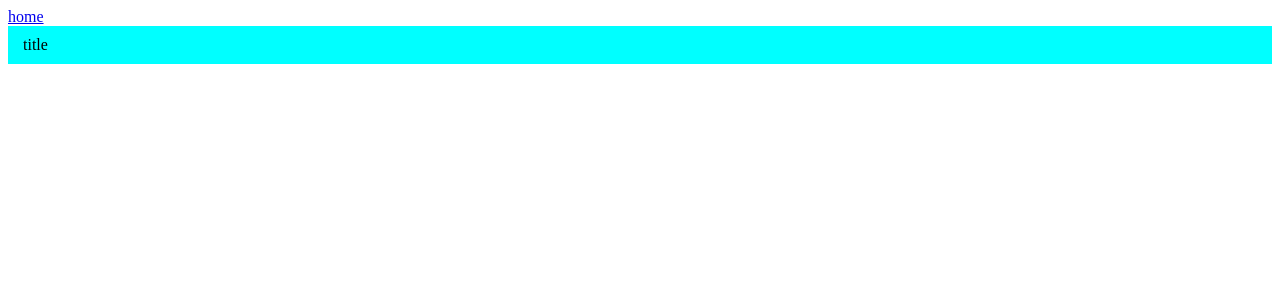
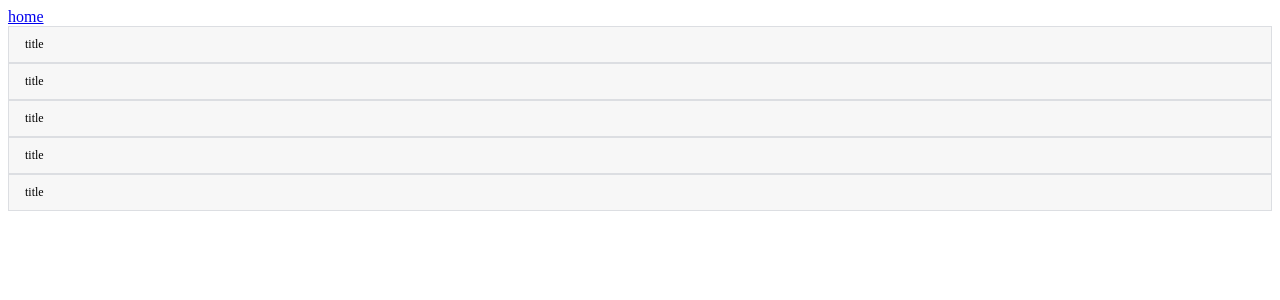
Before and after one commit to crank220/vue_components, a Vue app: page /#/collapse in a window 1280 px wide. Shown: the top 300 px of the page. Built offline with nearby package versions, Linux system fonts and the light colour scheme.

Commit message:
edit collapse _nice

```diff
--- a/src/components/collapse/index.vue
+++ b/src/components/collapse/index.vue
@@ -3,9 +3,29 @@
     <router-link to="/">home</router-link>
     <collapse>
       代码是写出来给人看的，附带能在机器上运行<br>
+    </collapse>
+    <collapse>
       代码是写出来给人看的，附带能在机器上运行<br>
       代码是写出来给人看的，附带能在机器上运行<br>
       代码是写出来给人看的，附带能在机器上运行<br>
+    </collapse>
+    <collapse>
+      代码是写出来给人看的，附带能在机器上运行<br>
+      代码是写出来给人看的，附带能在机器上运行<br>
+      代码是写出来给人看的，附带能在机器上运行<br>
+      代码是写出来给人看的，附带能在机器上运行<br>
+      代码是写出来给人看的，附带能在机器上运行<br>
+    </collapse>
+    <collapse>
+      代码是写出来给人看的，附带能在机器上运行<br>
+      代码是写出来给人看的，附带能在机器上运行<br>
+      代码是写出来给人看的，附带能在机器上运行<br>
+      代码是写出来给人看的，附带能在机器上运行<br>
+      代码是写出来给人看的，附带能在机器上运行<br>
+      代码是写出来给人看的，附带能在机器上运行<br>
+      代码是写出来给人看的，附带能在机器上运行<br>
+    </collapse>
+    <collapse>
       代码是写出来给人看的，附带能在机器上运行<br>
       代码是写出来给人看的，附带能在机器上运行<br>
       代码是写出来给人看的，附带能在机器上运行<br>
--- a/src/components/collapse/to/index.vue
+++ b/src/components/collapse/to/index.vue
@@ -1,7 +1,7 @@
 <template>
   <div class="collapse-mod">
     <div @click="change" class="title">title</div>
-    <div class='content' :style="{'height': height}" v-show="loading || show">
+    <div class='content' :style="{'height': height}" v-show="show">
       <div ref='box' class="box"><slot/></div>
     </div>
   </div>
@@ -13,41 +13,62 @@ export default {
   data() {
     return {
       show: false,
-      height: null,
-      loading: false,
-    }
-  },
-  watch: {
-    show(n) {
-      if (this.height !== null) return
-      this.loading = true
-      this.height = n ? 0 : this.$refs['box'].clientHeight + 'px'
-      setTimeout(() => {
-        this.height = n ? this.$refs['box'].clientHeight + 'px' : 0
-        setTimeout(() => {
-          this.height = null
-          this.loading = false
-        }, 200)
-      })
+      height: 0,
+      ST: null,
     }
   },
   methods: {
     change() {
-      if (this.loading) return
-      this.show = !this.show
+      // if (this.show) {
+      //   if (this.height === 0) {
+      //     clearInterval(this.ST)
+      //     this.show = true
+      //     setTimeout(() => {
+      //       const { clientHeight } = this.$refs['box']
+      //       this.height = clientHeight + 'px'
+      //     })
+      //   } else {
+      //     this.height = 0
+      //     this.ST = setTimeout(() => {
+      //       this.show = false
+      //     }, 300)
+      //   }
+      // } else {
+      //   this.show = true
+      //   setTimeout(() => {
+      //     const { clientHeight } = this.$refs['box']
+      //     this.height = clientHeight + 'px'
+      //   })
+      // }
+      if (this.show && this.height !== 0) {
+        this.height = 0
+        this.ST = setTimeout(() => {
+          this.show = false
+        }, 300)
+      } else {
+        if (this.height === 0) clearInterval(this.ST)
+        this.show = true
+        setTimeout(() => {
+          const { clientHeight } = this.$refs['box']
+          this.height = clientHeight + 'px'
+        })
+      }
     }
   }
 }
 </script>
 
 <style scoped>
+.collapse-mod{
+  border: 1px solid #dcdee2;
+}
 .collapse-mod .title{
-  background: aqua;
+  background: #f7f7f7;
   margin: 0;
-  padding: 10px 15px;
+  padding: 10px 16px;
+  font-size: 12px;
 }
 .collapse-mod .content{
-  background: rebeccapurple;
   transition: all .2s ease-in-out;
   will-change: height;
   overflow: hidden;
@@ -55,6 +76,9 @@ export default {
   padding-bottom: 0px;
 }
 .collapse-mod .content .box{
-  padding: 15px;
+  padding: 16px;
+  color: #515a6e;
+  line-height: 1.5;
+  font-size: 14px;
 }
 </style>
```
